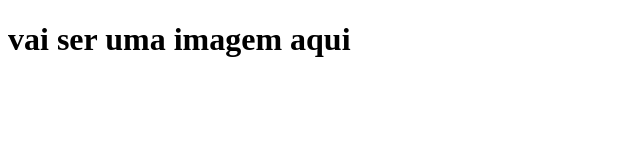
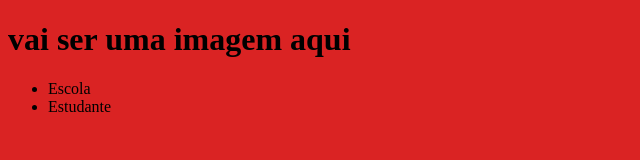
Before and after one commit to j0a019/Jo-o-, a plain HTML site: page site escola/__ index.html in a window 1280 px wide. Shown: the whole page, without its empty margins (0-640 px from the left). Drawn offline with Linux system fonts and the light colour scheme.

Commit message:
Add files via upload

```diff
--- a/site escola/__ index.html
+++ b/site escola/__ index.html
@@ -5,9 +5,13 @@
     <meta http-equiv="X-UA-Compatible" content="IE=edge">
     <meta name="viewport" content="width=<device-width>, initial-scale=1.0">
     <title>Document</title>
+    <link rel="stylesheet" href="style.css"
 </head>
 <body>
     <h1>vai ser uma imagem aqui</h1>
-
+    <ul>
+        <li>Escola</li>
+        <li>Estudante</li>
+    </ul>
 </body>
 </html>
```
